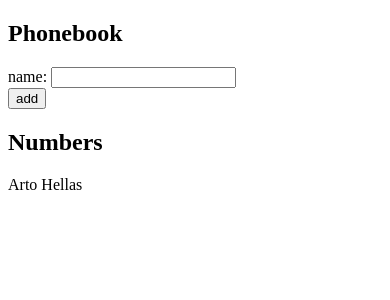
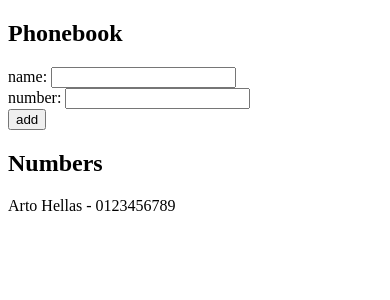
Before and after one commit to alikehel/fullstackopen-exercises, a React (Create React App) app in the folder part2/phonebook/: page / in a window 390 px wide. Shown: the top 300 px of the page. Built offline with nearby package versions, Linux system fonts and the light colour scheme.

Commit message:
finish '2.8: The Phonebook Step3'

```diff
--- a/part2/phonebook/src/App.js
+++ b/part2/phonebook/src/App.js
@@ -1,18 +1,24 @@
 import { useState } from 'react';
 
 const App = () => {
-    const [persons, setPersons] = useState([{ name: 'Arto Hellas' }]);
+    const [persons, setPersons] = useState([{ name: 'Arto Hellas', number: '0123456789' }]);
     const [newName, setNewName] = useState('');
+    const [newNumber, setNewNumber] = useState('');
 
-    const handleChange = (e) => {
+    const handleNameChange = (e) => {
         setNewName(e.target.value);
+    };
+
+    const handleNumberChange = (e) => {
+        setNewNumber(e.target.value);
     };
 
     const handleSubmit = (e) => {
         e.preventDefault()
 
         const newPerson = {
-            name: newName
+            name: newName,
+            number: newNumber
         }
 
         const personExists = persons.some((person) => {
@@ -24,6 +30,7 @@ const App = () => {
         } else {
             setPersons([...persons, newPerson])
             setNewName('')
+            setNewNumber('')
         }
     };
 
@@ -32,7 +39,10 @@ const App = () => {
             <h2>Phonebook</h2>
             <form onSubmit={handleSubmit}>
                 <div>
-                    name: <input value={newName} onChange={handleChange} />
+                    name: <input value={newName} onChange={handleNameChange} />
+                </div>
+                <div>
+                    number: <input value={newNumber} onChange={handleNumberChange} />
                 </div>
                 <div>
                     <button type="submit">add</button>
@@ -42,7 +52,7 @@ const App = () => {
             <div>
                 {
                     persons.map((person) => {
-                        return <p key={person.name}>{person.name}</p>;
+                        return <p key={person.name}>{person.name} - {person.number}</p>;
                     })
                 }
             </div>
```
